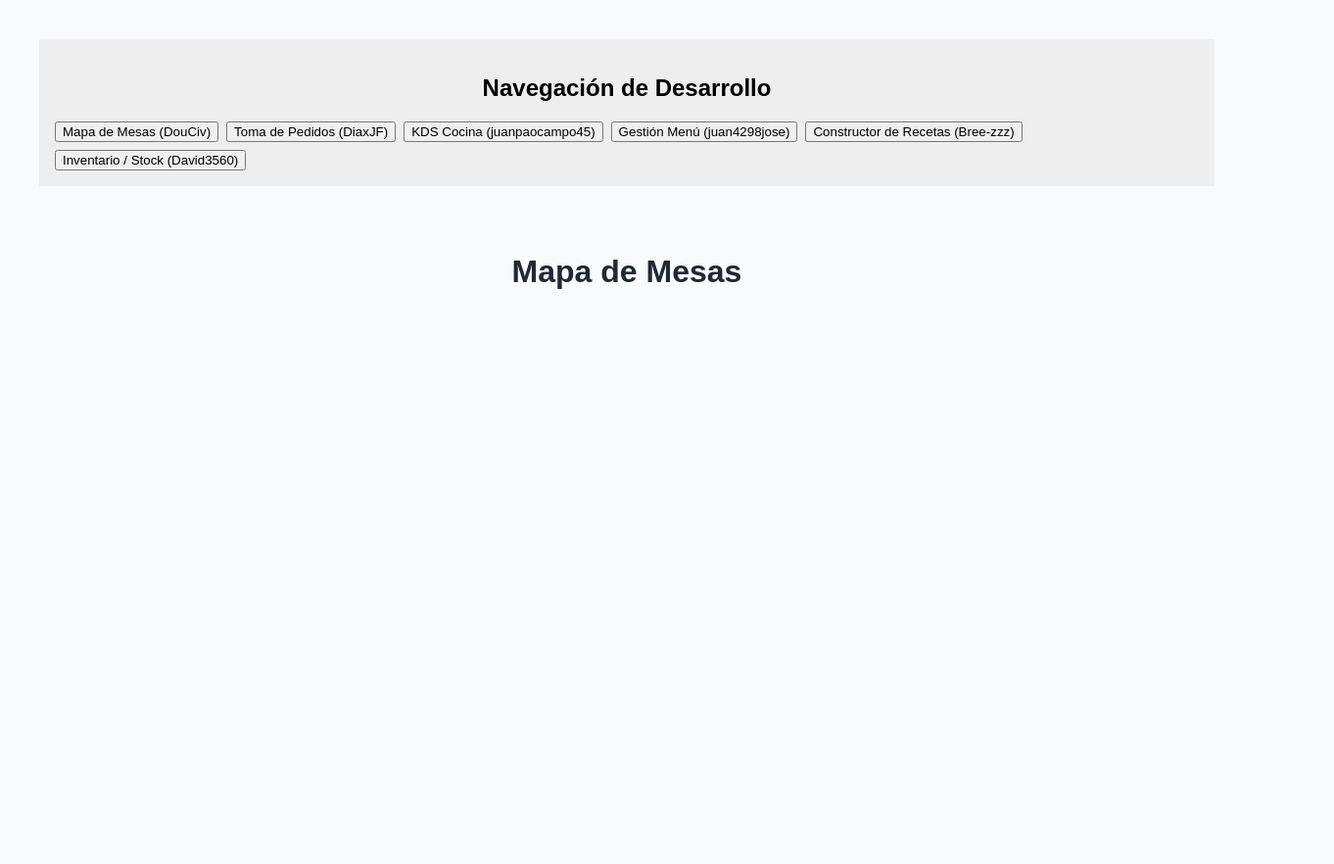
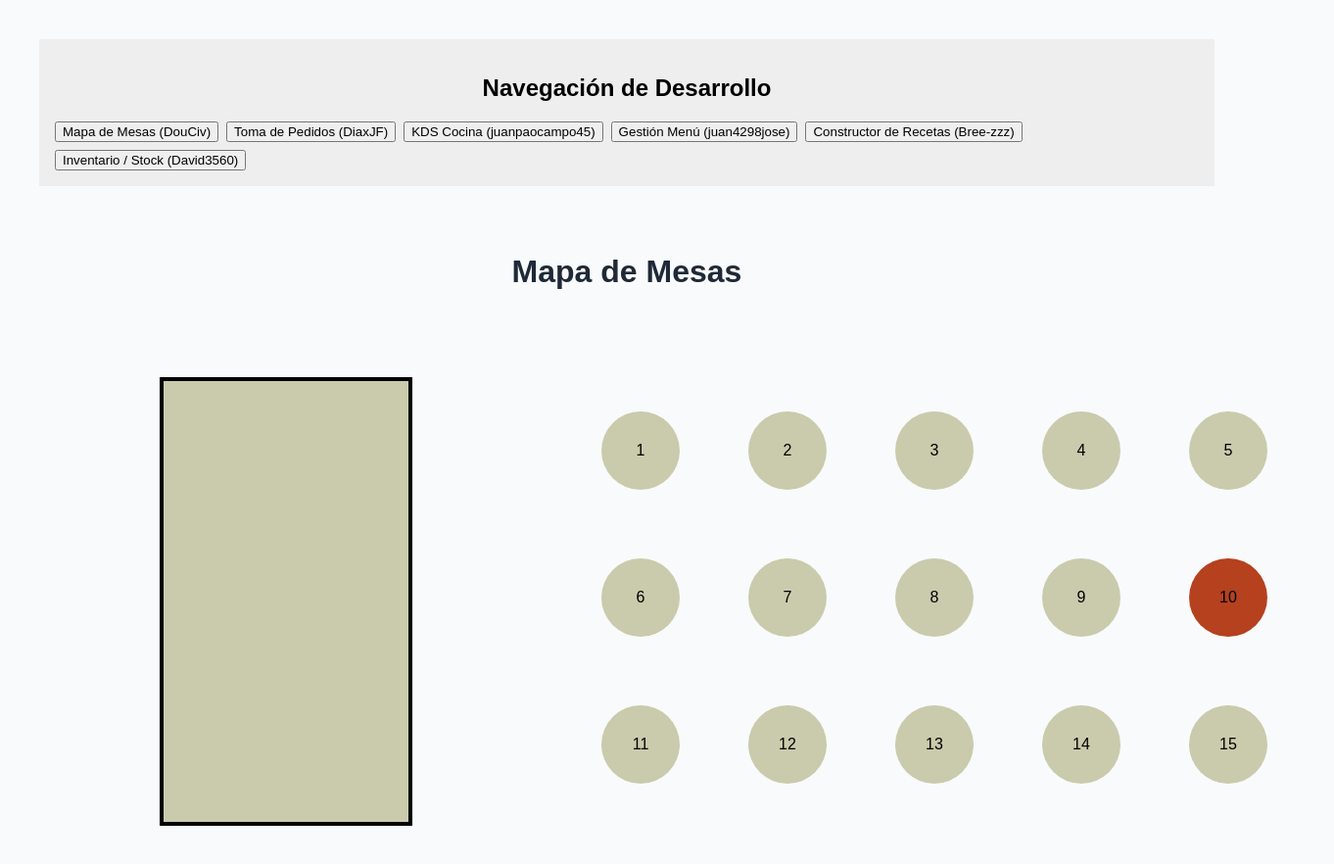
Before and after one commit to C3-IS0289-2026/Restaurante-Avanzado, a website built with Vite: page index.html in a window 1280 px wide. Both pictures are taken after a click on the button "Mapa de Mesas (DouCiv)". Shown: the whole page at 98% size, 1362 px wide, since content can reach past the window. Before the commit the page ends 800 px from the top, so only its background shows below. Built offline with nearby package versions, Linux system fonts and the light colour scheme.

Commit message:
CreacionDelMapa pendiente logicas

```diff
--- a/src/presentation/pages/TableMapPage.js
+++ b/src/presentation/pages/TableMapPage.js
@@ -9,6 +9,31 @@ export class TableMapPage {
       <h1>Mapa de Mesas</h1>
       <div class="tables-grid" id="tablesGrid">
         <!-- Renderizar mesas aquí -->
+         <div class="contenedor">
+    <figure>
+      <div class="cuadro"></div>
+      <figcaption></figcaption>
+    </figure>
+    <div class="mapa">
+
+      <div class="mesas">1</div>
+      <div class="mesas">2</div>
+      <div class="mesas">3</div>
+      <div class="mesas">4</div>
+      <div class="mesas">5</div>
+      <div class="mesas">6</div>
+      <div class="mesas">7</div>
+      <div class="mesas">8</div>
+      <div class="mesasVacia">9</div>
+      <div class="mesasOcupada">10</div>
+      <div class="mesas">11</div>
+      <div class="mesas">12</div>
+      <div class="mesas">13</div>
+      <div class="mesas">14</div>
+      <div class="mesas">15</div>
+
+    </div>
+  </div>
       </div>
     `;
     return this.container;
--- a/src/presentation/styles/tables.css
+++ b/src/presentation/styles/tables.css
@@ -28,3 +28,69 @@
   background-color: #ffeef0;
   border-color: #da3633;
 }
+
+
+
+
+
+    .cuadro {
+      width: 250px;
+      height: 450px;
+      background-color: #c9cbac;
+      border: 4px solid #000;
+      margin: 1px;
+    }
+
+    .contenedor {
+      display: flex;
+      align-items: flex-start;
+      gap: 150px;
+      margin: 50px;
+
+    }
+
+    .mapa {
+      display: grid;
+      grid-template-columns: repeat(5, 150px);
+      grid-template-rows: repeat(5, 150px);
+      gap: 10 px;
+      justify-content: center;
+      margin-top: 50px;
+    }
+
+    .mesas {
+
+      width: 80px;
+      height: 80px;
+      display: flex;
+      align-items: center;
+      justify-content: center;
+      background-color: #c9cbac;
+      margin: 2px;
+      border-radius: 50%;
+
+    }
+    .mesasVacia {
+
+      width: 80px;
+      height: 80px;
+      display: flex;
+      align-items: center;
+      justify-content: center;
+      background-color: #c9cbac;
+      margin: 2px;
+      border-radius: 50%;
+
+    }
+    .mesasOcupada {
+
+      width: 80px;
+      height: 80px;
+      display: flex;
+      align-items: center;
+      justify-content: center;
+      background-color: #b5411e;
+      margin: 2px;
+      border-radius: 50%;
+
+    }
```
Also changed, not shown: src/use_cases/mesas/Mapa.html (deleted, +0 -45 lines), src/use_cases/mesas/Stylesmesa.css (deleted, +0 -37 lines).
